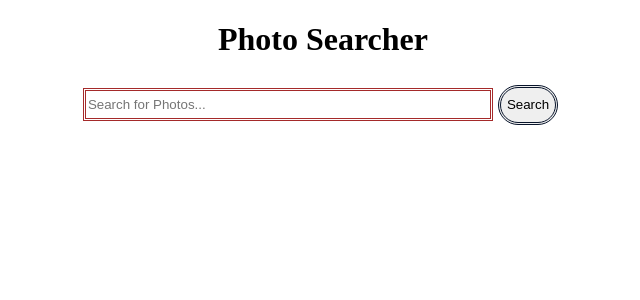
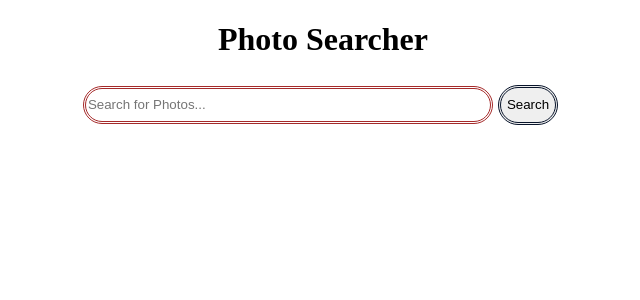
Before and after one commit to raisgood/project5nodejs, a React (Create React App) app: page / in a window 1280 px wide. Shown: the top 300 px of the page, without its empty margins (317-957 px from the left). Built offline with nearby package versions, Linux system fonts and the light colour scheme.

Commit message:
updates to css files

```diff
--- a/src/App.css
+++ b/src/App.css
@@ -43,10 +43,11 @@
 }
 
 .SearchBar input {
-    height: 25px;
+    height: 30px;
     width: 400px;
     border: double;
     border-color: brown;
+    border-radius: 20em;
 }
 
 .SearchBar button {
@@ -62,3 +63,8 @@
     padding: 30px;
     height: 400px;
 }
+
+img {
+    padding: 5px;
+    border-radius: 10em;
+}
--- a/src/index.js
+++ b/src/index.js
@@ -11,7 +11,7 @@ class Node extends React.Component {
   }
 
   callAPI() {
-    fetch("http://localhost:2425/testAPI")
+    fetch("http://localhost:2425/API")
       .then((res) => res.json())
       .then((res) => this.setState({ apiResponse: res.message }));
   }
```
